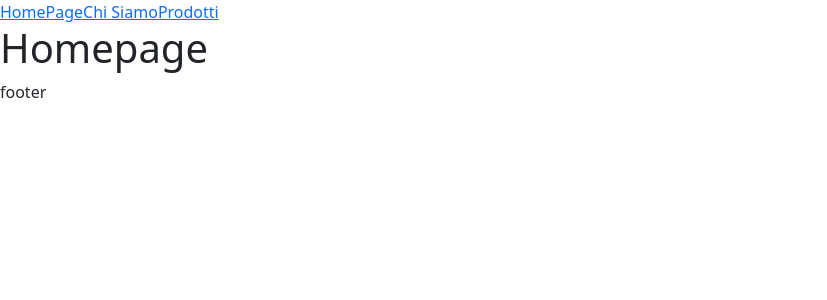
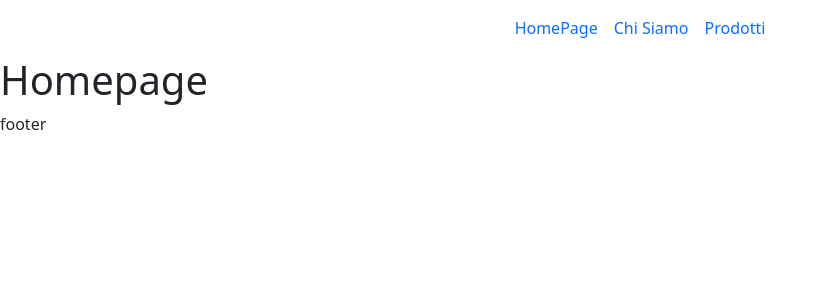
Before and after one commit to BkStyle89/react-router, a React (Vite) app: page / in a window 1280 px wide. Shown: the top 300 px of the page, without its empty margins (0-827 px from the left). Built offline with nearby package versions, Linux system fonts and the light colour scheme.

Commit message:
cards fixed

```diff
--- a/src/components/AppHeader.jsx
+++ b/src/components/AppHeader.jsx
@@ -1,10 +1,10 @@
 export default function AppHeader(){
     return(
         <>
-        <header>
-            <a href="/">HomePage</a>
-            <a href="ChiSiamo">Chi Siamo</a>
-            <a href="Prodotti">Prodotti</a>
+        <header className="text-center p-3">
+            <a className="text-decoration-none p-2" href="/">HomePage</a>
+            <a className="text-decoration-none p-2" href="ChiSiamo">Chi Siamo</a>
+            <a className="text-decoration-none p-2 " href="Prodotti">Prodotti</a>
 
         </header>
         </>
--- a/src/index.css
+++ b/src/index.css
@@ -1,5 +1,8 @@
 @import url('bootstrap');
 
-.card{
-    width: 19rem;
+
+
+
+#descr{
+    font-size: 12px;
 }
--- a/src/pages/Prodotti.jsx
+++ b/src/pages/Prodotti.jsx
@@ -23,15 +23,15 @@ return(
                 <div className="row row-cols-1 row-cols-md-2 row-cols-lg-3 gy-4">
                     {products.map(product=>(
                         <div key={product.id}>
-                            <div className="col">
-                                <div className="card p-3">
+                            <div className="col justify-content-center d-flex h-100 w-100 align-self-stretch">
+                                <div className="card p-3 ">
                                     <h5 className="card-title text-center">{product.title}</h5>
                                     <p> </p>
-                                    <p className="card-text">{product.description}</p>
+                                    <p className="card-text" id="descr">{product.description}</p>
                                     <p className="card-text">{product.category}</p>
-                                    <img className="card-img" src={product.image} alt="" />
+                                    <img className="Card-img p-5 mt-auto" src={product.image} alt="" />
                                     <br />
-                                    <div className="d-flex justify-content-between mt-2">
+                                    <div className="d-flex justify-content-between mt-auto ">
                                         <h5>{product.rating.rate} voti:{product.rating.count} </h5>
                                         <h5 className="text-end">{product.price}&#8364;</h5>
                                     </div>
```
